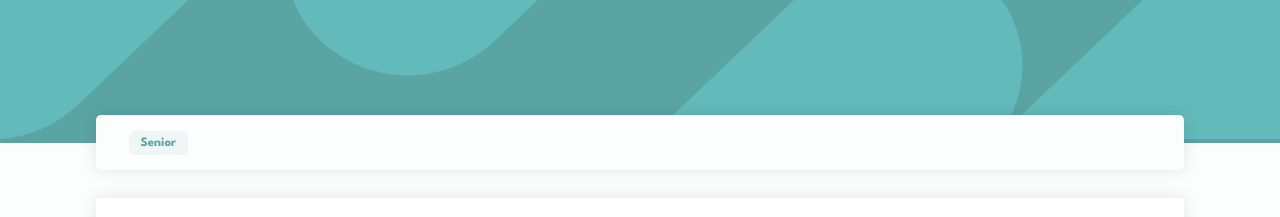
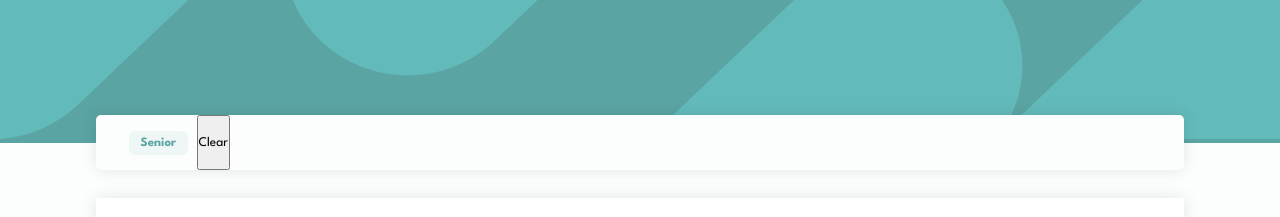
Before and after one commit to bleyyannick/FM_Jobs_Listing, a React (Vite) app: page / in a window 1280 px wide. Both pictures are taken after a click on the item "Senior". Shown: the top 217 px of the page. Built offline with nearby package versions, Linux system fonts and the light colour scheme.

Commit message:
feat: add a button clearing filters off the filters bar

```diff
--- a/src/App.jsx
+++ b/src/App.jsx
@@ -30,9 +30,11 @@ function App() {
    setFilters(prevFilters => [...prevFilters].filter(filter => filter !== filterToDelete ));
   }
 
-  const handleClearFilterBar = () => {
-    setFilters(prevFilters => prevFilters.length = 0);
-  }
+
+  const handleClearFilter = () => setFilters([]);
+
+
+
 
   /**
    *
@@ -54,8 +56,8 @@ function App() {
     <>
       <Header/>
       <main>
-        {isFiltered && <FilterBar filters={filters} onDeleteFilter={handleDeleteFilter} onClear={handleClearFilterBar} />}
-        <JobList onAddFilter={handleAddFilter} jobs={updateJobList(data, filters)} />
+        {isFiltered && <FilterBar filters={filters} onDeleteFilter={handleDeleteFilter} onClear={handleClearFilter} />}
+        <JobList onAddFilter={handleAddFilter} jobs={updateJobList(data, [...filters])} />
       </main>
     </>
   )
--- a/src/components/FilterBar/FilterBar.jsx
+++ b/src/components/FilterBar/FilterBar.jsx
@@ -2,12 +2,15 @@
 import Filters from "../Filters/Filters";
 import styles from "./FilterBar.module.css";
 
-function FilterBar({filters, onDeleteFilter}) {
-
-
-
+function FilterBar({filters, onDeleteFilter, onClear}) {
   return (
-    filters.length > 0 && <div className={styles.filterBar}><Filters categories={filters} onFilter={onDeleteFilter}/></div>
+    filters.length > 0 &&
+     <div className={styles.filterBar}>
+      <Filters categories={filters} onFilter={onDeleteFilter}/>
+      <button onClick={onClear}>
+        Clear
+      </button>
+     </div>
   )
 }
 
```
